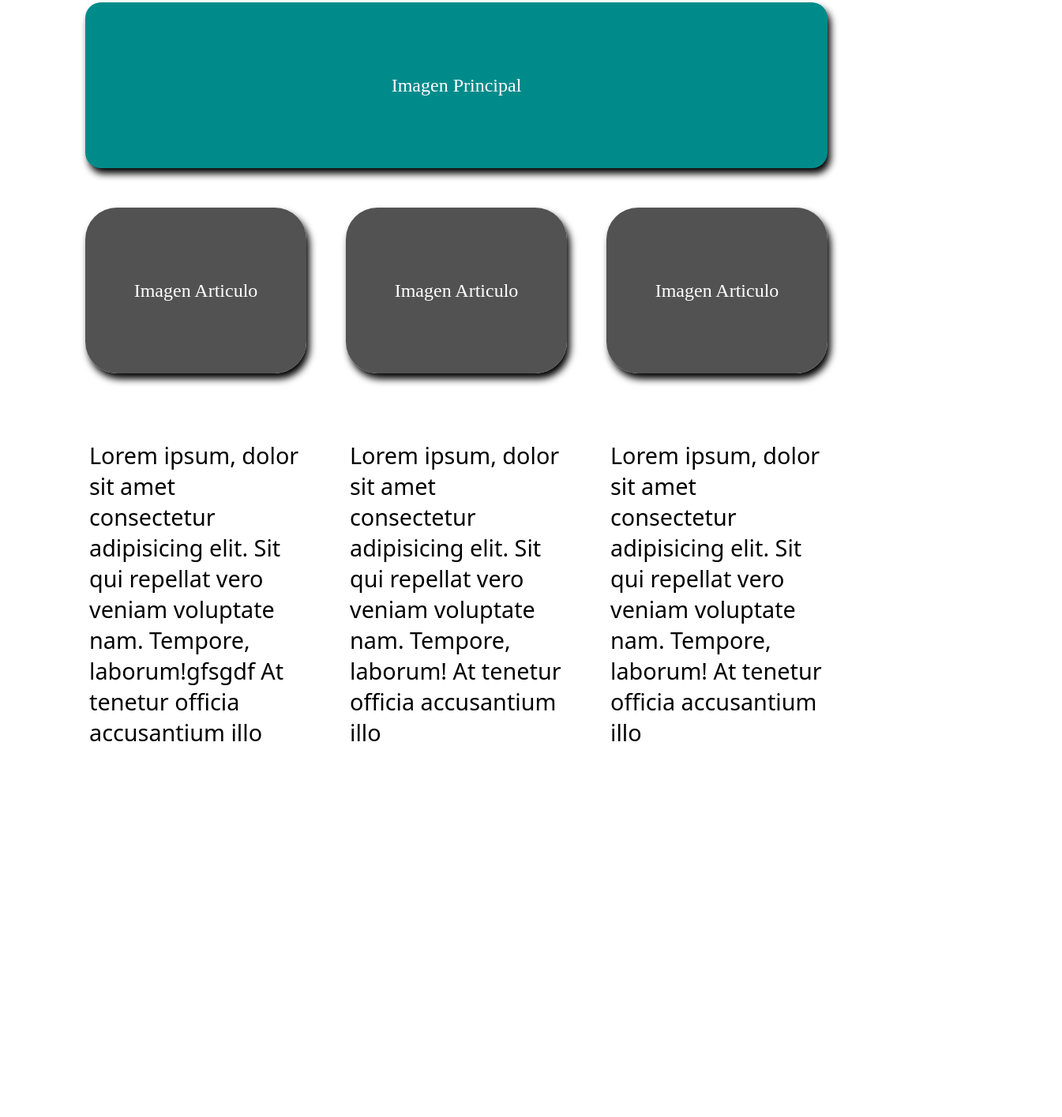
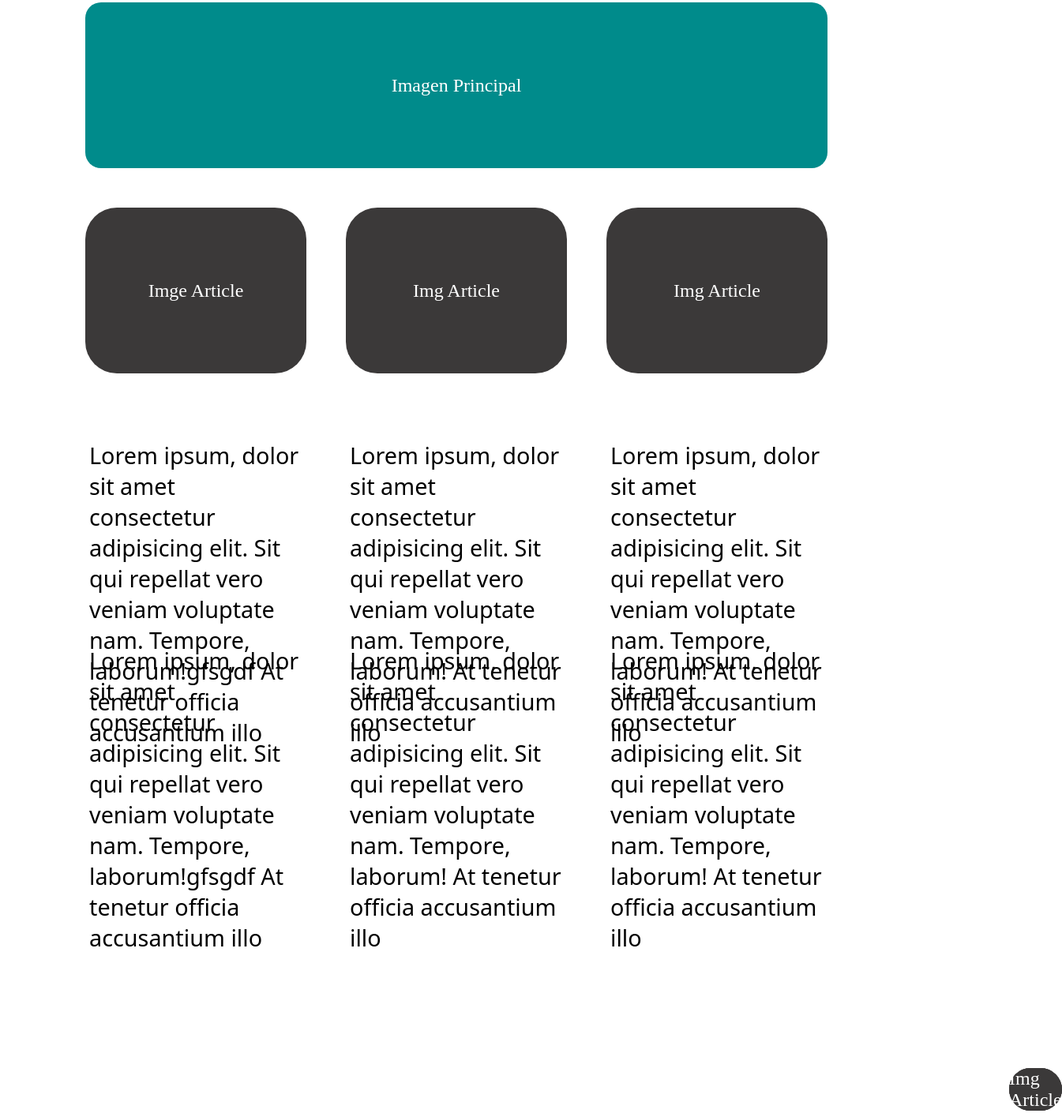
Before and after one commit to estebangaviria2006/mi-sitio-web, a plain HTML site: page maquetacion.html in a window 1280 px wide. Shown: the part 205-1620 px from the top of the page at 79% size, 1345 px wide, since content can reach past the window. Before the commit the page ends 1157 px from the top, so only its background shows below. Drawn offline with Linux system fonts and the light colour scheme.

```diff
--- a/css/maquetacion.css
+++ b/css/maquetacion.css
@@ -2,28 +2,30 @@
     display: grid;
     grid-template:  "empty-left cabeza        empty         empty       empty-right " 150px
                     "empty-left imagen-prin  imagen-prin  imagen-prin   empty-right "700px
-                    "empty-left aticulo1     aticulo2      aticulo3     empty-right " 400px
-                    "empty-left txt-art1     txt-art2      txt-art3     empty-right " 500px/
+                    "empty-left aticulo1     aticulo2      aticulo3     empty-right " 350px
+                    "empty-left txt-art1     txt-art2      txt-art3     empty-right " 400px
+                    "empty-left aticulo4     aticulo5      aticulo6     empty-right " 350px
+                    "empty-left txt-art4     txt-art5      txt-art6     empty-right " 400px/
                      200px        420px       420px         420px         200px;
     grid-gap: 50px;
 
 }
 .header{
     grid-area: cabeza;
-    background-color: rgb(218, 32, 32);
+    background-color: rgb(202, 25, 25);
     border-radius: 20px;
-    box-shadow: 4px 7px 10px;
+
 }
 .img-principal{
     grid-area: imagen-prin;
     background-color: darkcyan;
     border-radius: 20px;
-    box-shadow: 4px 7px 10px;
+
 }
 .img-articulo{
-    background-color: rgb(64, 64, 64,.9);
+    background-color: rgb(59, 57, 57);
     border-radius: 40px;
-    box-shadow: 4px 7px 10px;
+
 }
 .one{
     grid-area: aticulo1;
@@ -33,6 +35,16 @@
 }
 .three{
     grid-area: aticulo3;
+}
+.four{
+    grid-area: aticulo4;
+
+}
+.five{
+    grid-area: aticulo5;
+}
+.six{
+    grid-area: aticulo6;
 }
 /*     .texto-articulo{
         border: 1px solid black;
@@ -48,6 +60,15 @@
 }
 .art3{
     grid-area: txt-art3;
+}
+.art4{
+    grid-area: txt-art4;
+}
+.art5{
+    grid-area: txt-art5;
+}
+.art6{
+    grid-area: txt-art6;
 }
 .texto{
     height: 100%;
@@ -69,7 +90,9 @@
         grid-template:  "empty-left  cabeza        empty         empty      empty-right" 150px
                         "empty-left  imagen-prin  imagen-prin  imagen-prin  empty-right" 210px
                         "empty-left  aticulo1     aticulo2      aticulo3    empty-right" 210px
-                        "empty-left  txt-art1     txt-art2      txt-art3    empty-right" 210px/
+                        "empty-left  txt-art1     txt-art2      txt-art3    empty-right" 210px
+                        "empry-left  txt-art4     txt-art5      txt-art6    empty-right" 210px
+                        "empry-left  txt-art4     txt-art5      txt-art6    empty-right" 210px/
                          50px        280px         280px      280px    80px;
         grid-gap: 50px;
      }
@@ -86,7 +109,13 @@
                            "aticulo2 "25%
                            "txt-art2"25%
                            "aticulo3 "25%
-                            "txt-art3"25%/
+                           "txt-art3"25%
+                           "aticulo4 "25%
+                           "txt-art4"25%
+                           "aticulo5 "25%
+                           "txt-art5"25%
+                           "aticulo6 "25%
+                           "txt-art6"25%/
                             100%        100%          100% ;
            grid-gap: 35px;
 
--- a/maquetacion.html
+++ b/maquetacion.html
@@ -2,22 +2,28 @@
 <html lang="en">
 <head>
     <meta charset="UTF-8">
+    <meta http-equiv="X-UA-Compatible" content="IE=edge">
     <meta name="viewport" content="width=device-width, initial-scale=1.0">
     <link rel="stylesheet" href="css/maquetacion.css">
-    <title>Maqueta</title>
-
+    <title>maquetacion</title>
 </head>
 <body>
    <div class="mainbox">
     <div class="header"><label class="texto"><span> Header</span></label></div>
     <div class="img-principal"><label class="texto"><span>Imagen Principal</span></label></div>
-    <div class="img-articulo one"><label class="texto"><span>Imagen Articulo</span></label></div>
-    <div class="img-articulo two"><label class="texto"><span>Imagen Articulo</span></label></div>
-    <div class="img-articulo three"><label class="texto"><span>Imagen Articulo</span></label></div>
+    <div class="img-articulo one"><label class="texto"><span>Imge Article</span></label></div>
+    <div class="img-articulo two"><label class="texto"><span>Img Article</span></label></div>
+    <div class="img-articulo three"><label class="texto"><span>Img Article</span></label></div>
     <div class="texto-articulo art1"><p class="txt">Lorem ipsum, dolor sit amet consectetur adipisicing elit. Sit qui repellat vero veniam voluptate nam. Tempore, laborum!gfsgdf At tenetur officia accusantium illo </p></div>
     <div class="texto-articulo art2"><p class="txt">Lorem ipsum, dolor sit amet consectetur adipisicing elit. Sit qui repellat vero veniam voluptate nam. Tempore, laborum! At tenetur officia accusantium illo </p></div>
     <div class="texto-articulo art3"><p class="txt">Lorem ipsum, dolor sit amet consectetur adipisicing elit. Sit qui repellat vero veniam voluptate nam. Tempore, laborum! At tenetur officia accusantium illo </p></div>
-   </div>
+    <div class="img-articulo four"><label class="texto"><span>Imge Article</span></label></div>
+    <div class="img-articulo five"><label class="texto"><span>Img Article</span></label></div>
+    <div class="img-articulo six"><label class="texto"><span>Img Article</span></label></div>
+    <div class="texto-articulo art4"><p class="txt">Lorem ipsum, dolor sit amet consectetur adipisicing elit. Sit qui repellat vero veniam voluptate nam. Tempore, laborum!gfsgdf At tenetur officia accusantium illo </p></div>
+    <div class="texto-articulo art5"><p class="txt">Lorem ipsum, dolor sit amet consectetur adipisicing elit. Sit qui repellat vero veniam voluptate nam. Tempore, laborum! At tenetur officia accusantium illo </p></div>
+    <div class="texto-articulo art6"><p class="txt">Lorem ipsum, dolor sit amet consectetur adipisicing elit. Sit qui repellat vero veniam voluptate nam. Tempore, laborum! At tenetur officia accusantium illo </p></div>
+</div>
 
 </body>
 </html>
```
